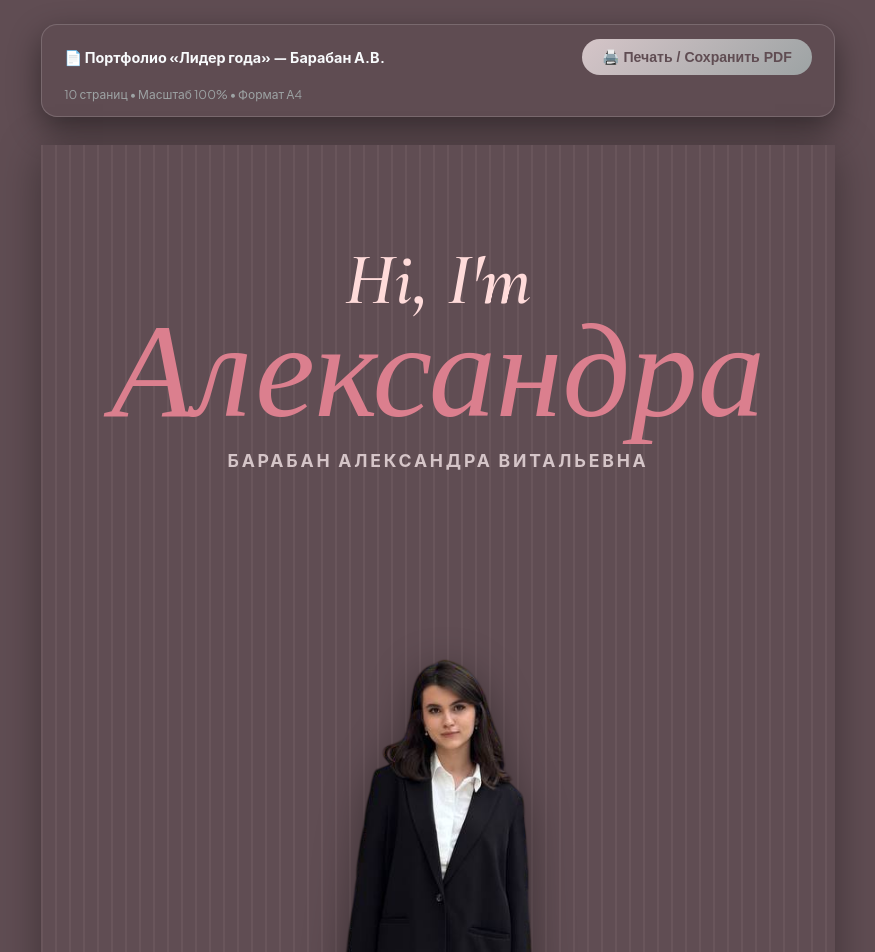
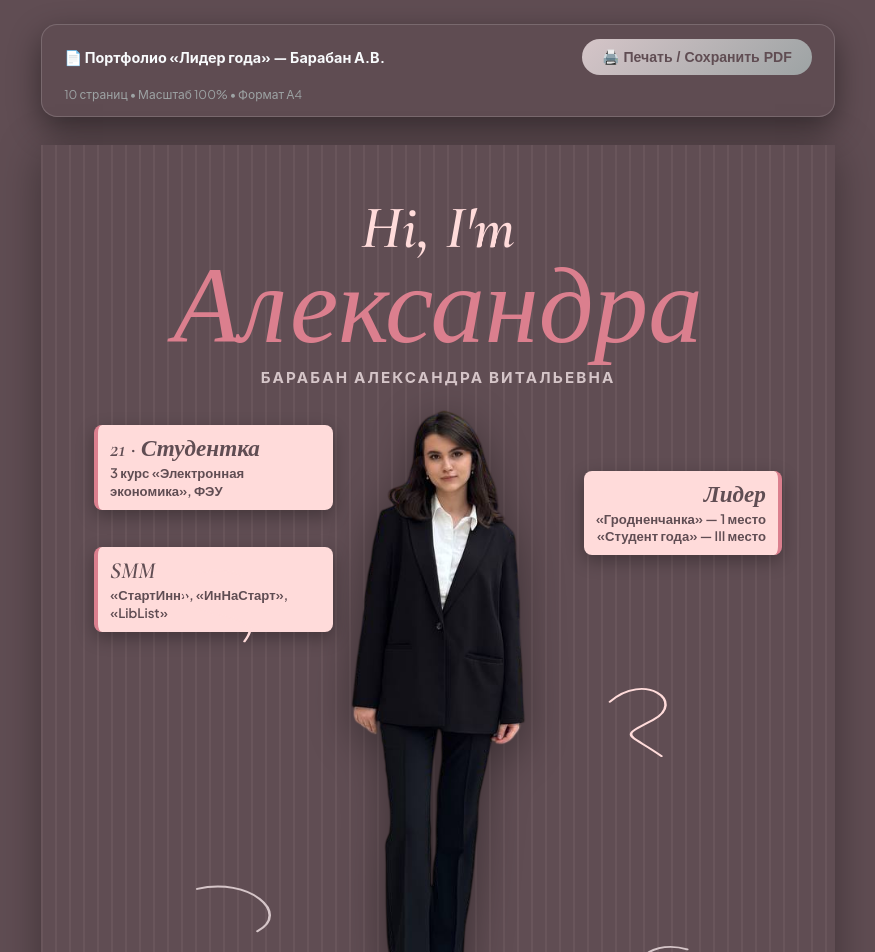
Before and after one commit to BUIVER/aleksandra-baraban-leader, a plain HTML site: page booklet.html in a window 1280 px wide. Shown: the top 952 px of the page, without its empty margins (202-1077 px from the left). Drawn offline with nearby package versions, Linux system fonts and the light colour scheme.

Commit message:
Fix booklet title page layout around cutout portrait.
Use a three-column grid so annotation cards sit beside the photo, and trim excess PNG padding with object-position.

Co-authored-by: Cursor <cursoragent@cursor.com>

```diff
--- a/booklet.html
+++ b/booklet.html
@@ -204,16 +204,17 @@
       background-color: #604D53;
       background-image: repeating-linear-gradient(90deg, rgba(255,219,218,0.06) 0 2px, transparent 2px 14px);
       color: #FFDBDA;
+      display: flex;
+      flex-direction: column;
+      gap: 4mm;
     }
 
     .title-hero {
-      position: absolute;
-      top: 14mm;
-      left: 0;
-      right: 0;
+      position: relative;
+      flex: none;
       text-align: center;
       z-index: 6;
-      height: 56mm;
+      padding-top: 2mm;
     }
 
     .hero-script {
@@ -222,61 +223,85 @@
       color: #FFDBDA;
       line-height: 1;
     }
-    .hero-script .hs-hi { display: block; font-size: 4.6rem; }
-    .hero-script .hs-name { display: block; font-size: 8.4rem; color: #DB7F8E; margin-top: -10px; }
+    .hero-script .hs-hi { display: block; font-size: 3.8rem; }
+    .hero-script .hs-name { display: block; font-size: 6.8rem; color: #DB7F8E; margin-top: -6px; }
 
     .hero-role {
-      margin-top: 8px;
-      font-size: 1.1rem;
-      letter-spacing: 0.16em;
+      margin-top: 6px;
+      font-size: 0.95rem;
+      letter-spacing: 0.14em;
       text-transform: uppercase;
       color: #D5C5C8;
       font-weight: 700;
     }
 
+    .title-main {
+      flex: 1;
+      min-height: 0;
+      display: grid;
+      grid-template-columns: minmax(0, 1fr) auto minmax(0, 1fr);
+      grid-template-rows: 1fr;
+      align-items: start;
+      gap: 3mm;
+      z-index: 4;
+    }
+
+    .title-side {
+      display: flex;
+      flex-direction: column;
+      gap: 10mm;
+      padding-top: 6mm;
+      min-width: 0;
+    }
+
+    .title-side-right {
+      align-items: flex-end;
+      text-align: right;
+      padding-top: 18mm;
+    }
+
     .cutout-stage {
-      position: absolute;
-      left: 0;
-      right: 0;
-      top: 66mm;
-      height: 190mm;
-      overflow: visible;
-      z-index: 2;
-      pointer-events: none;
+      position: relative;
+      align-self: end;
       display: flex;
       justify-content: center;
-      align-items: flex-start;
+      align-items: flex-end;
+      height: 100%;
+      max-height: 176mm;
+      pointer-events: none;
+      z-index: 2;
     }
 
     .cutout-photo {
       display: block;
-      width: 72mm;
-      height: 190mm;
-      max-width: none;
-      max-height: none;
+      width: auto;
+      max-width: 62mm;
+      height: auto;
+      max-height: 172mm;
       object-fit: contain;
+      object-position: center top;
       filter: drop-shadow(0 10px 22px rgba(0,0,0,0.4));
     }
 
     .annot {
-      position: absolute;
+      position: relative;
       z-index: 5;
       background: #FFDBDA;
       border-left: 4px solid #DB7F8E;
       border-radius: 8px;
-      padding: 10px 14px;
+      padding: 10px 12px;
       box-shadow: 0 6px 18px rgba(0,0,0,0.3);
       font-family: 'Plus Jakarta Sans', sans-serif;
       color: #FFDBDA;
       line-height: 1.25;
+      max-width: 100%;
     }
-    .annot .ann-big { display: block; font-family: 'Cormorant Garamond', serif; font-style: italic; font-size: 2rem; color: #604D53; font-weight: 700; }
-    .annot .ann-small { display: block; font-size: 1.1rem; font-weight: 600; color: #604D53; }
-    .pg-title-page .annot.a1 { left: 10mm !important; right: auto !important; top: 112mm !important; width: 50mm; }
-    .pg-title-page .annot.a2 { left: auto !important; right: 10mm !important; top: 132mm !important; width: 50mm; text-align: right; }
-    .pg-title-page .annot.a3 { left: 10mm !important; right: auto !important; top: 174mm !important; width: 50mm; }
-    .pg-title-page .annot .ann-big { font-size: 1.55rem; }
-    .pg-title-page .annot .ann-small { font-size: 0.92rem; }
+    .title-side-right .annot {
+      border-left: none;
+      border-right: 4px solid #DB7F8E;
+    }
+    .annot .ann-big { display: block; font-family: 'Cormorant Garamond', serif; font-style: italic; font-size: 1.45rem; color: #604D53; font-weight: 700; }
+    .annot .ann-small { display: block; font-size: 0.82rem; font-weight: 600; color: #604D53; line-height: 1.35; }
 
     .swirls {
       position: absolute;
@@ -288,13 +313,15 @@
     }
 
     .title-quote {
-      position: absolute;
-      left: 14mm; right: 14mm; bottom: 22mm;
+      position: relative;
+      flex: none;
+      margin-top: auto;
+      padding: 0 2mm 10mm;
       text-align: center;
       font-family: 'Cormorant Garamond', serif;
       font-style: italic;
-      font-size: 1.6rem;
-      line-height: 1.4;
+      font-size: 1.35rem;
+      line-height: 1.35;
       color: #FFDBDA;
       z-index: 3;
     }
@@ -688,21 +715,28 @@
       <div class="hero-role">Барабан Александра Витальевна</div>
     </div>
 
+    <div class="title-main">
+      <div class="title-side title-side-left">
+        <div class="annot a1">
+          <span class="ann-big">21 · Студентка</span>
+          <span class="ann-small">3 курс «Электронная экономика», ФЭУ</span>
+        </div>
+        <div class="annot a3">
+          <span class="ann-big">SMM</span>
+          <span class="ann-small">«СтартИнн», «ИнНаСтарт»,<br/>«LibList»</span>
+        </div>
+      </div>
+
       <div class="cutout-stage">
         <img class="cutout-photo" src="assets/photos/cutout_alexandra_crop.png" alt="Александра Барабан" />
       </div>
 
-    <div class="annot a1">
-      <span class="ann-big">21 · Студентка</span>
-      <span class="ann-small">3 курс «Электронная экономика», ФЭУ</span>
-    </div>
+      <div class="title-side title-side-right">
         <div class="annot a2">
           <span class="ann-big">Лидер</span>
           <span class="ann-small">«Гродненчанка» — 1 место<br/>«Студент года» — III место</span>
         </div>
-    <div class="annot a3">
-      <span class="ann-big">SMM</span>
-      <span class="ann-small">«СтартИнн», «ИнНаСтарт»,<br/>«LibList»</span>
+      </div>
     </div>
     <svg class="swirls" viewBox="0 0 800 1100" preserveAspectRatio="none" aria-hidden="true">
       <path d="M170 260 C 110 230, 80 300, 130 320 S 190 340, 175 370" fill="none" stroke="#FFDBDA" stroke-width="3" stroke-linecap="round"/>
```
Lines whose indentation alone changed are shown as unchanged.
